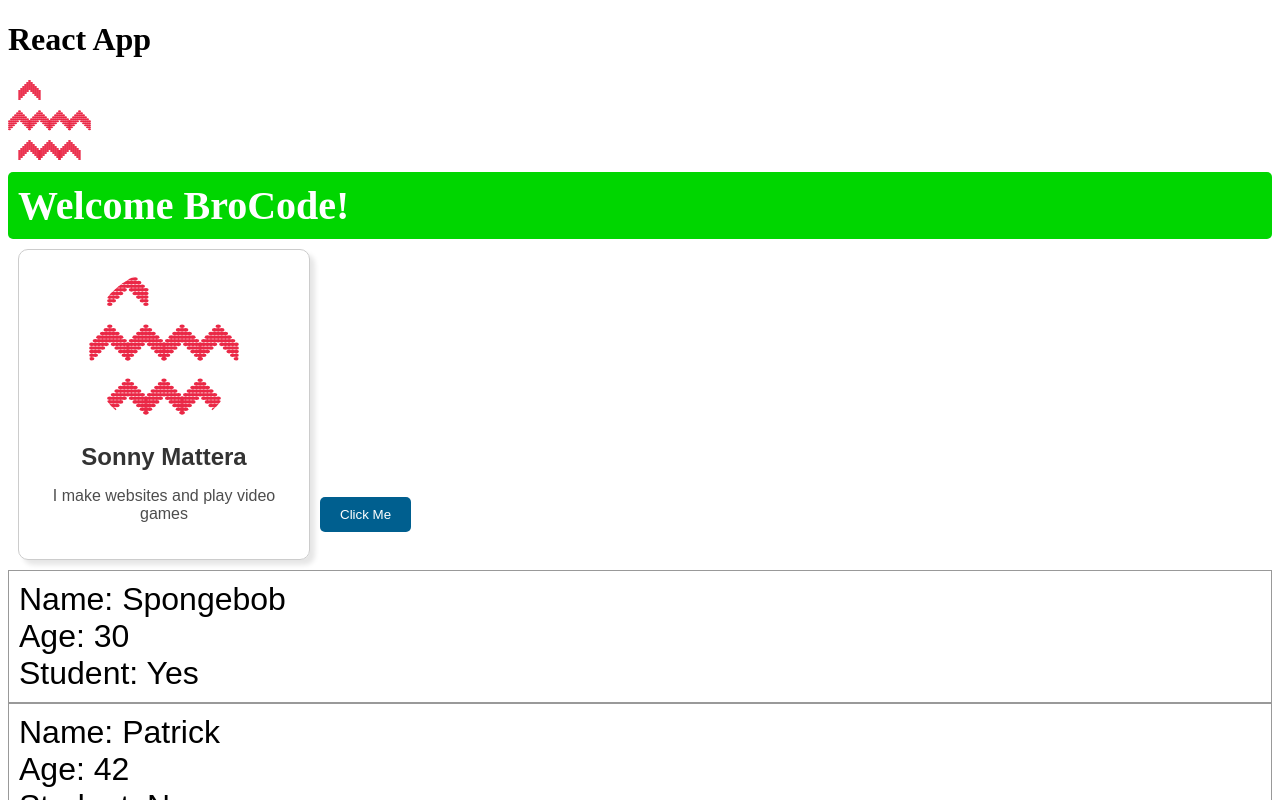
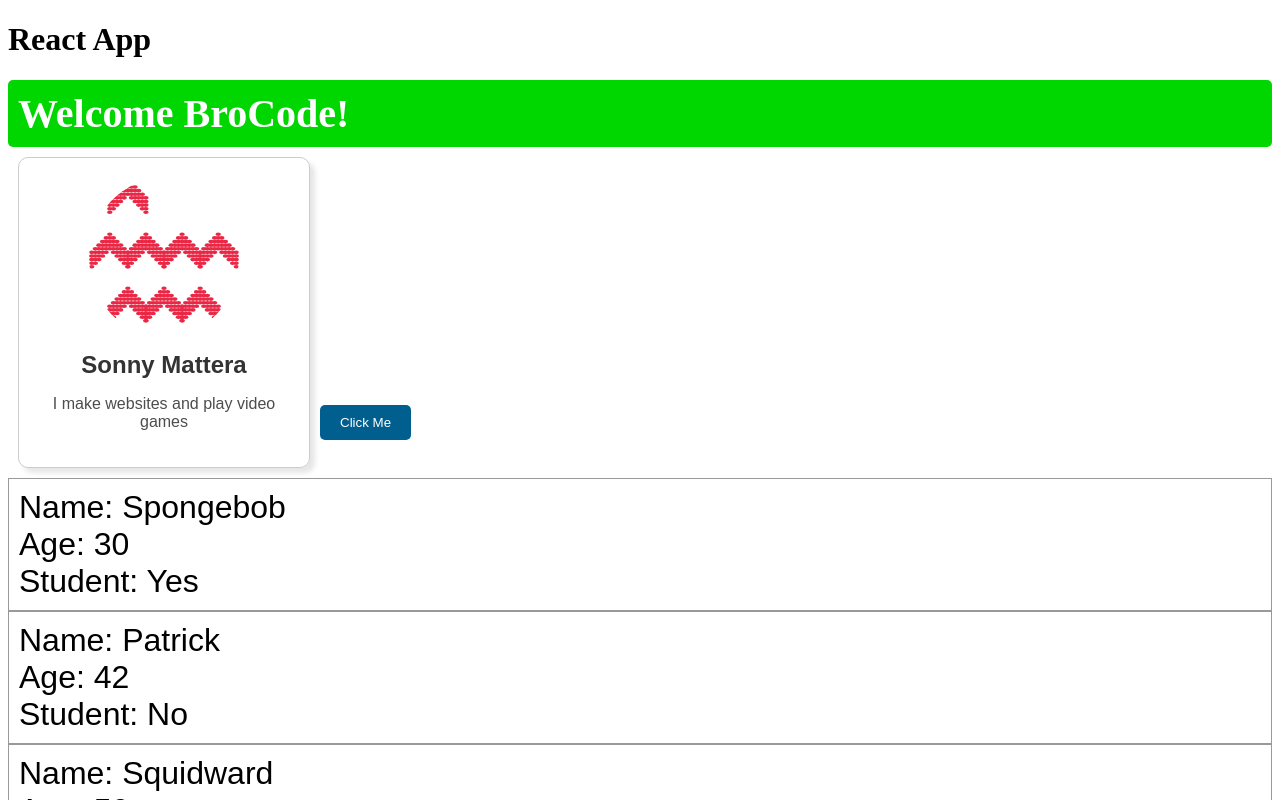
Before and after one commit to MSBandofChoctawIndians/react-template, a React (Vite) app: page / in a window 1280 px wide. Shown: the top 800 px of the page. Built offline with nearby package versions, Linux system fonts and the light colour scheme.

Commit message:
Remove unused import of Chevron component

```diff
--- a/src/App.jsx
+++ b/src/App.jsx
@@ -4,7 +4,6 @@ import Button from './Button'
 import Student from './Student'
 import UserGreeting from './UserGreeting'
 import List from './List'
-import { ReactComponent as Chevron } from './assets/chevron.svg'
 
 function App() {
   const fruits = [
@@ -26,7 +25,6 @@ function App() {
   return (
     <>
       <h1>React App</h1>
-      <Chevron />
       <UserGreeting isLoggedIn={true} username="BroCode" />
       <Card />
       <Button />
```
